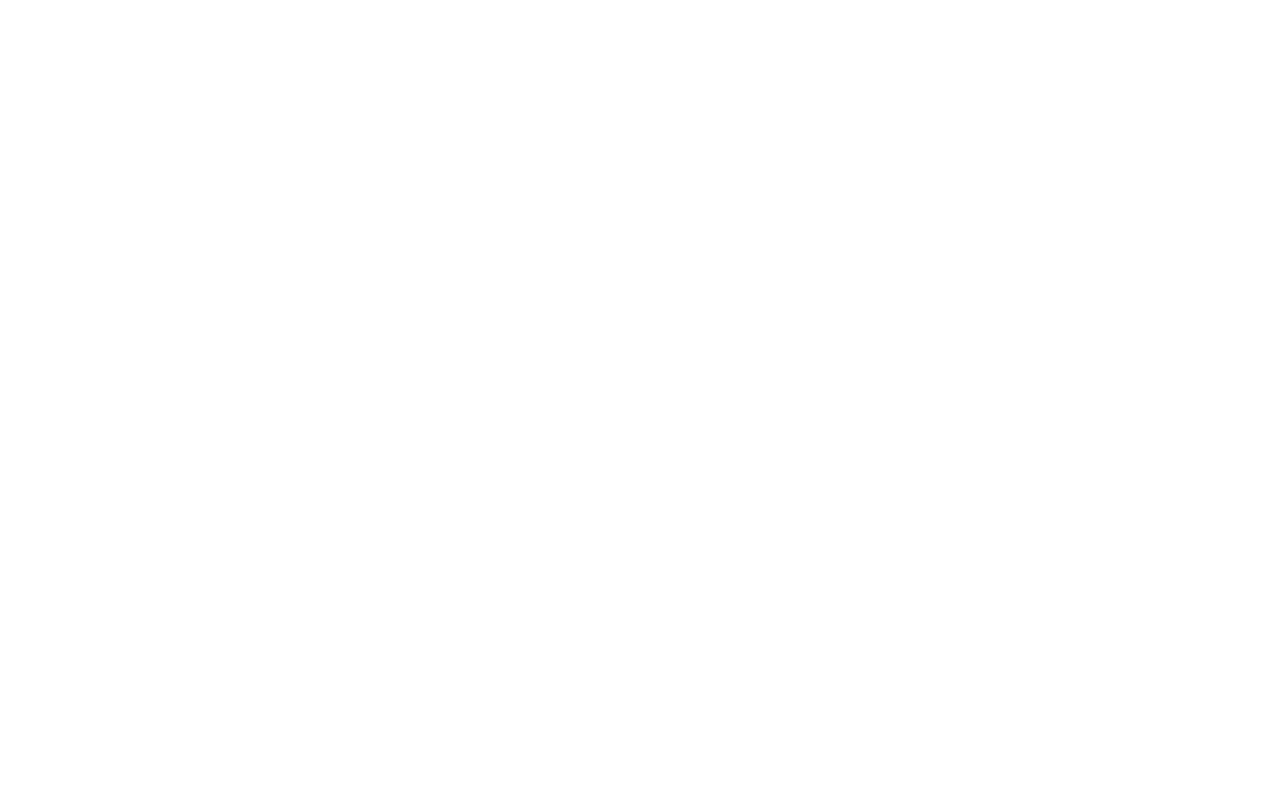
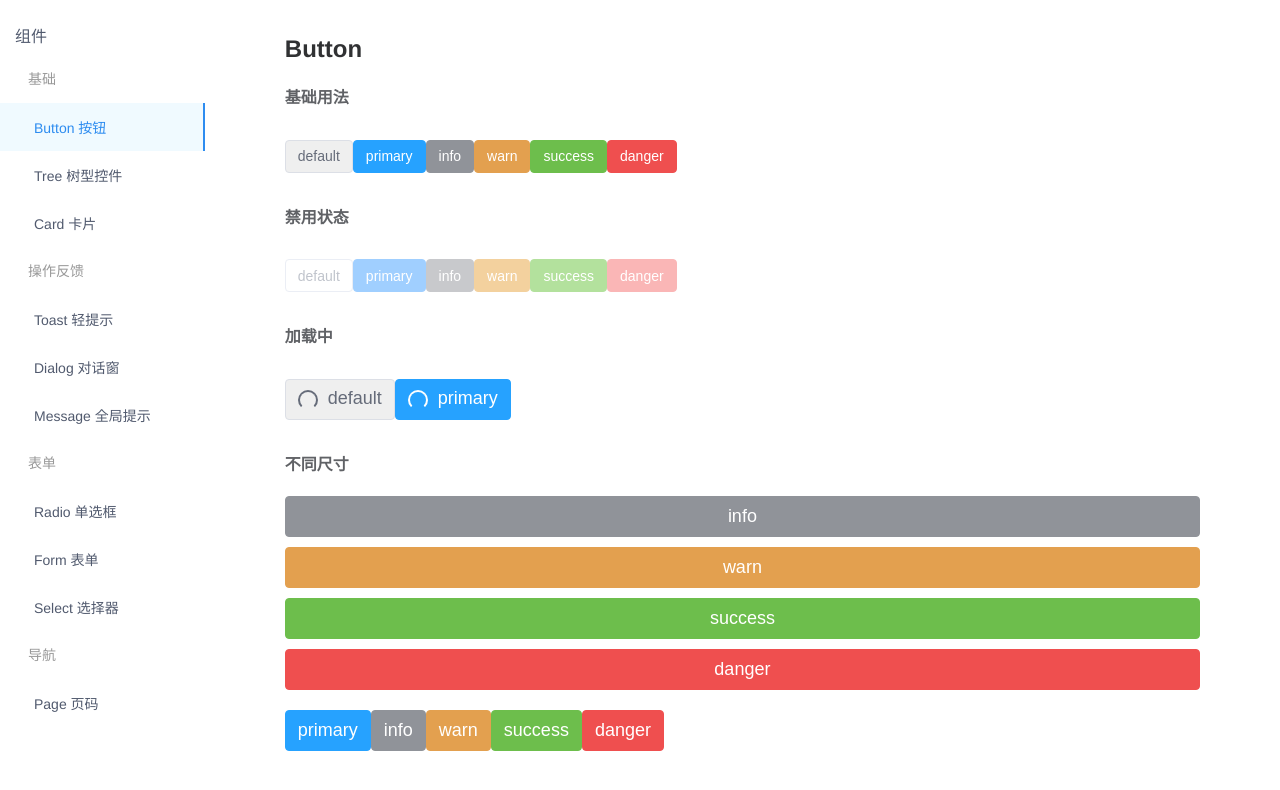
Before and after one commit to chenyan0/YComponent, a Vue app: page /#/component/button in a window 1280 px wide. Shown: the top 790 px of the page. Built offline with nearby package versions, Linux system fonts and the light colour scheme.

Commit message:
更新路由

```diff
--- a/package.json
+++ b/package.json
@@ -15,6 +15,7 @@
     "@fortawesome/free-solid-svg-icons": "^5.8.0",
     "@fortawesome/vue-fontawesome": "^0.1.6",
     "node-sass": "^4.11.0",
+    "npm": "^6.9.0",
     "sass-loader": "^7.1.0",
     "vue": "^2.5.2",
     "vue-router": "^3.0.1",
--- a/src/App.vue
+++ b/src/App.vue
@@ -20,5 +20,6 @@
 }
 body{
  overflow: hidden;
+ margin: 0;
 }
 </style>
--- a/src/components/custom.vue
+++ b/src/components/custom.vue
@@ -4,19 +4,19 @@
       <div class="v-menu">
         <div class="navigate-group">组件</div>
         <div class="v-menu-item-group-title">基础</div>
-        <router-link to="/custom/button" class="v-menu-item">Button 按钮</router-link>
-        <router-link to="/custom/tree" class="v-menu-item">Tree 树型控件</router-link>
-        <router-link to="/custom/card" class="v-menu-item">Card 卡片</router-link>
+        <router-link to="/component/button" class="v-menu-item">Button 按钮</router-link>
+        <router-link to="/component/tree" class="v-menu-item">Tree 树型控件</router-link>
+        <router-link to="/component/card" class="v-menu-item">Card 卡片</router-link>
         <div class="v-menu-item-group-title">操作反馈</div>
-        <router-link to="/custom/toast" class="v-menu-item">Toast 轻提示</router-link>
-        <router-link to="/custom/dialog" class="v-menu-item">Dialog 对话窗</router-link>
-        <router-link to="/custom/message" class="v-menu-item">Message 全局提示</router-link>
+        <router-link to="/component/toast" class="v-menu-item">Toast 轻提示</router-link>
+        <router-link to="/component/dialog" class="v-menu-item">Dialog 对话窗</router-link>
+        <router-link to="/component/message" class="v-menu-item">Message 全局提示</router-link>
         <div class="v-menu-item-group-title">表单</div>
-        <router-link to="/custom/radio" class="v-menu-item">Radio 单选框</router-link>
-        <router-link to="/custom/form" class="v-menu-item">Form 表单</router-link>
-        <router-link to="/custom/select" class="v-menu-item">Select 选择器 </router-link>
+        <router-link to="/component/radio" class="v-menu-item">Radio 单选框</router-link>
+        <router-link to="/component/form" class="v-menu-item">Form 表单</router-link>
+        <router-link to="/component/select" class="v-menu-item">Select 选择器 </router-link>
         <div class="v-menu-item-group-title">导航</div>
-        <router-link to="/custom/pages" class="v-menu-item">Page 页码</router-link>
+        <router-link to="/component/pages" class="v-menu-item">Page 页码</router-link>
       </div>
     </div>
     <div class="wrapper-content">
--- a/src/components/example/dialog/dialog.vue
+++ b/src/components/example/dialog/dialog.vue
@@ -2,7 +2,7 @@
     <div class="section">
         <div class="main">
             <p class="section-label">Dialog 对话框</p>
-            <h4>基本用法</h4>
+            <h4>基础用法</h4>
             <div class="demo-block">
                 <v-button type="primary" size="small" @click="isVisible1=true">显示对话框</v-button>
                 <v-dialog :visible.sync="isVisible1" title="对话框标题" size="small" center @open="openHandle" :closeOnClickModal=false>
--- a/src/components/example/index.js
+++ b/src/components/example/index.js
@@ -1,4 +1,3 @@
-import Custom from '@/components/custom'
 import Select from './select/select'
 import Dialog from './dialog/dialog'
 import Toast from './toast/toast'
@@ -11,10 +10,6 @@
 import Radio from './radio/radio'
 
 export default [
-  {
-    path: '/custom',
-    component: Custom,
-    children: [
   { path: 'select', component: Select, meta: {title: 'Select 选择器'} },
   { path: 'dialog', component: Dialog, meta: {title: 'Dialog 对话窗'} },
   { path: 'toast', component: Toast, meta: {title: 'Toast 轻提示'} },
@@ -25,11 +20,5 @@
   { path: 'pages', component: Page, meta: {title: 'Page 页码'} },
   { path: 'form', component: Form, meta: {title: 'Form 表单'} },
   { path: 'radio', component: Radio, meta: {title: 'Radio 单选框'} },
-      { path: '', component: Select }
-    ],
-    meta: {
-      title: '我的组件库',
-      index: 3
-    }
-  }
+  { path: '', redirect: 'button'}
 ]
--- a/src/components/example/message/message.vue
+++ b/src/components/example/message/message.vue
@@ -3,7 +3,7 @@
   <div class="section">
     <div class="main">
       <p class="section-label">Message 全局提示</p>
-      <h4>基本用法</h4>
+      <h4>基础用法</h4>
       <div class="demo-block">
         <v-button type="primary" size="small" @click="showMessage">显示普通消息</v-button>
       </div>
--- a/src/components/example/page/page.vue
+++ b/src/components/example/page/page.vue
@@ -2,7 +2,7 @@
        <div class="section">
         <div class="main">
           <p class="section-label">Page Group</p>
-          <h4>基本用法</h4>
+          <h4>基础用法</h4>
           <div class="demo-block">
           <v-page :total="82" :pageSizes="5" :pageIndex="curPage" :pagerCount="7" @on-change="onPageChange" />
           </div>
--- a/src/components/example/select/select.vue
+++ b/src/components/example/select/select.vue
@@ -2,7 +2,7 @@
     <div class="section">
         <div class="main">
             <p class="section-label">Select</p>
-            <h4>基本用法</h4>
+            <h4>基础用法</h4>
             <div class="demo-block">
                 <v-select :selectValues="cityList" :v-model="selectValueModel" placeholder="请选择"  @change="onSelectChange($event,'selectValue')"></v-select>
             </div>
--- a/src/components/example/toast/toast.vue
+++ b/src/components/example/toast/toast.vue
@@ -3,7 +3,7 @@
     <div class="section">
         <div class="main">
             <p class="section-label">Toast 轻提示</p>
-            <h4>基本用法</h4>
+            <h4>基础用法</h4>
             <div class="demo-block">
                 <v-button type="primary" size="small" @click="showToast">点击弹出Toast</v-button>
             </div>
--- a/src/router/index.js
+++ b/src/router/index.js
@@ -11,10 +11,15 @@
   routes: [
     {
       path: '/',
-      name: 'Custom',
-      component: Custom
+      redirect: '/component'
     },
-    ...myPluginRouter
+    {
+      path: '/component',
+      component: Custom,
+      children: [
+        ...myPluginRouter
+      ]
+    },
   ]
 })
 export default router
```
Also changed, not shown: 1 other file (tests, documents, lock files or other folders). Lines whose indentation alone changed are shown as unchanged.
